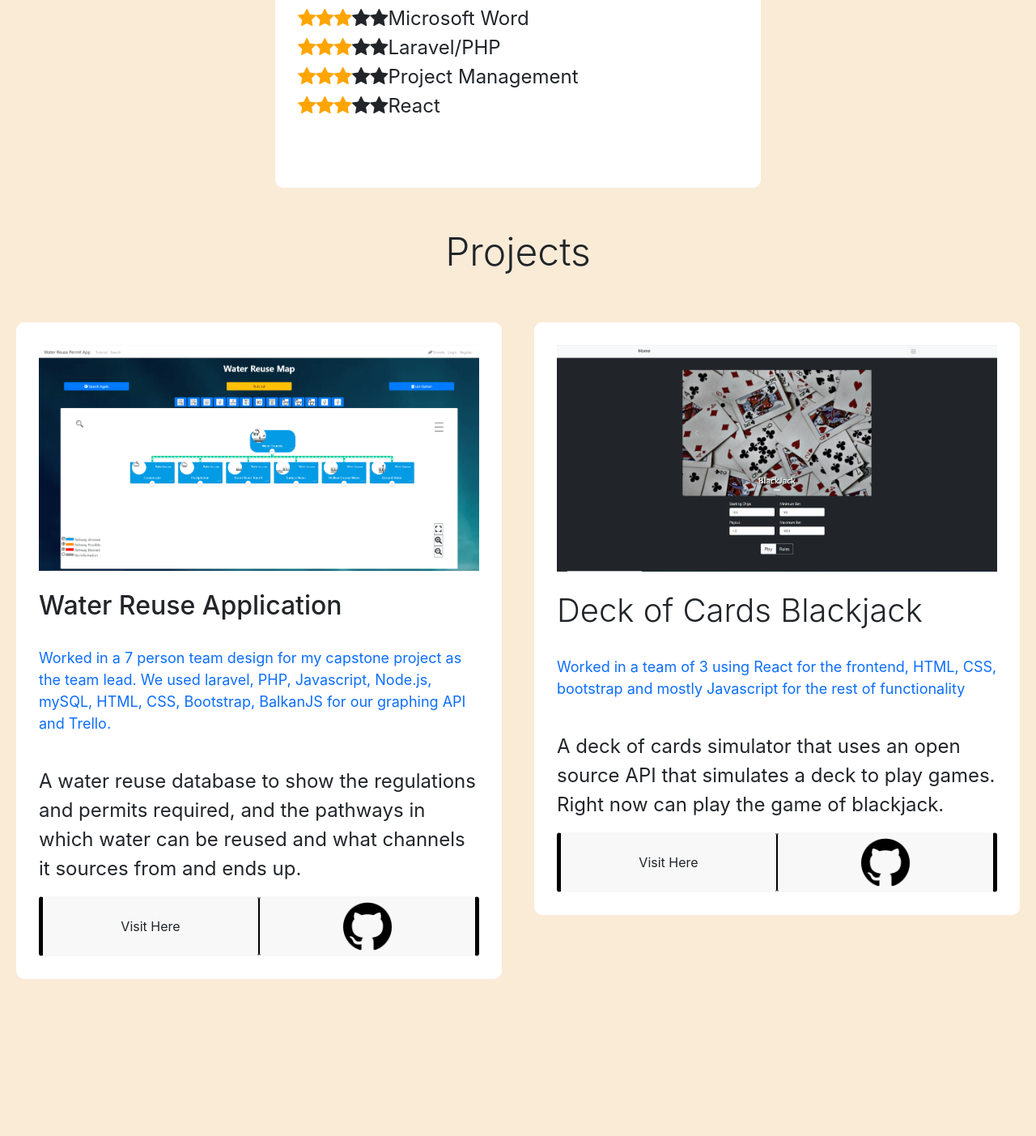
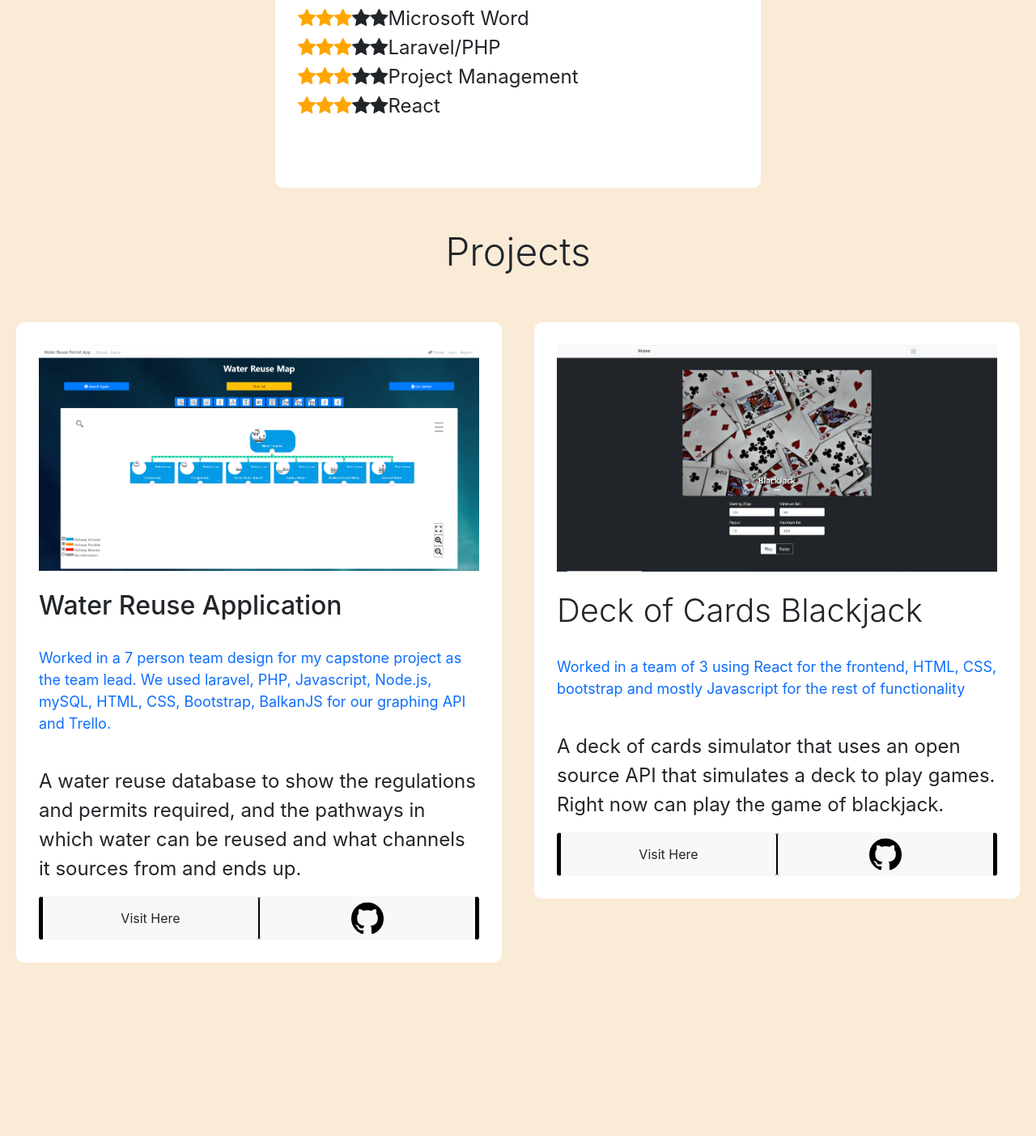
Before and after one commit to DionSat/Personal-Website, a React (Create React App) app: page / in a window 1280 px wide. Shown: the part 1718-3121 px from the top of the page at 81% size. Built offline with nearby package versions, Linux system fonts and the light colour scheme.

Commit message:
added button hover effects

```diff
--- a/src/App.css
+++ b/src/App.css
@@ -191,8 +191,8 @@ body {
 }
 
 .button_image {
-  height: 60px;
-  width: 60px;
+  height: 40px;
+  width: 40px;
 }
 
 .git_button {
@@ -202,12 +202,20 @@ body {
   width: 50%;
 }
 
+.git_button:hover {
+  background-color: rgb(161, 236, 236);
+}
+
 .visit_button {
   background-color: #f8f8f8;
   border-right: 1px solid black;
   border-left: 5px solid black;
   width: 50%;
-  height: 74px;
+  height: 54px;
+}
+
+.visit_button:hover {
+  background-color: rgb(161, 236, 236);
 }
 
 .project_header {
```
